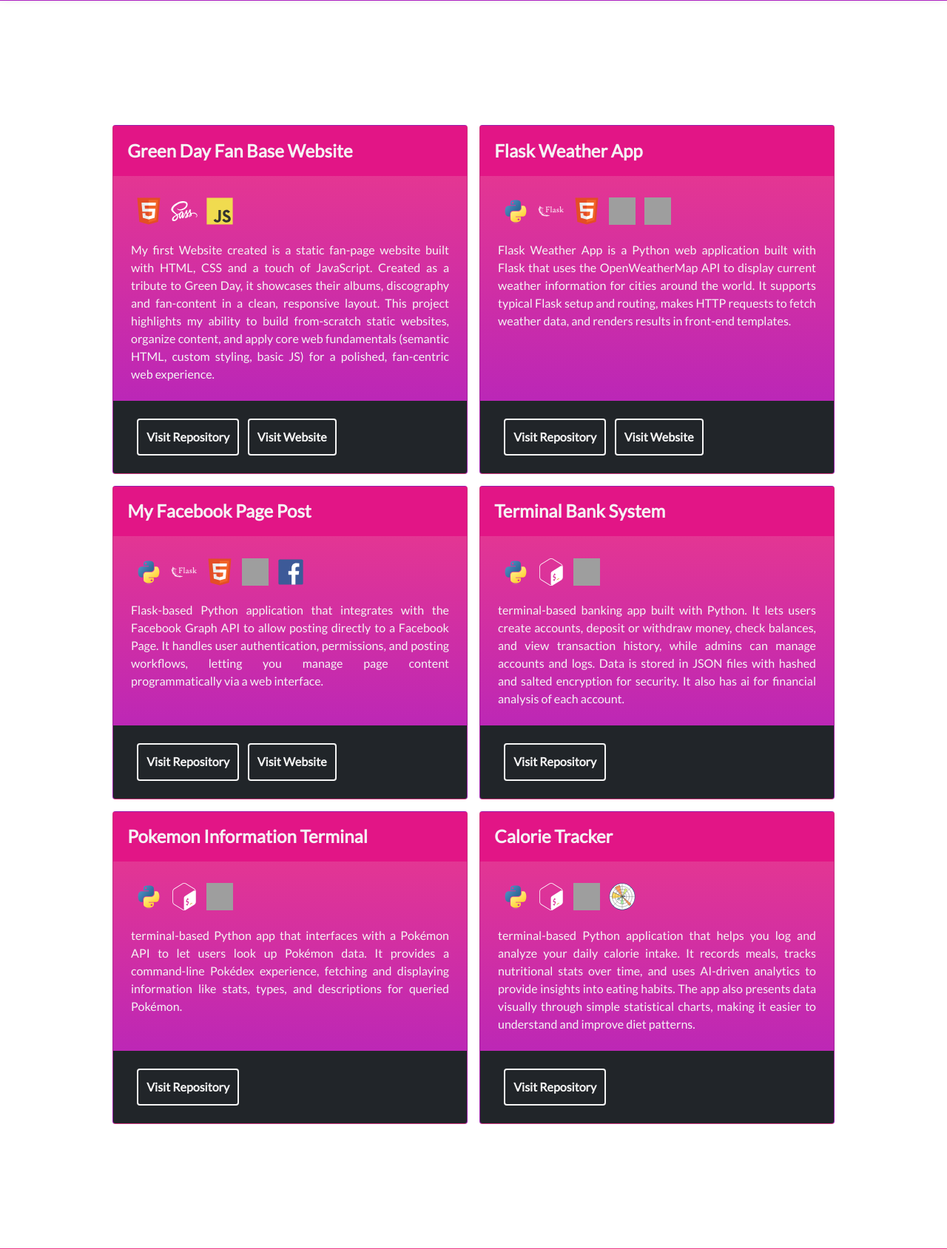
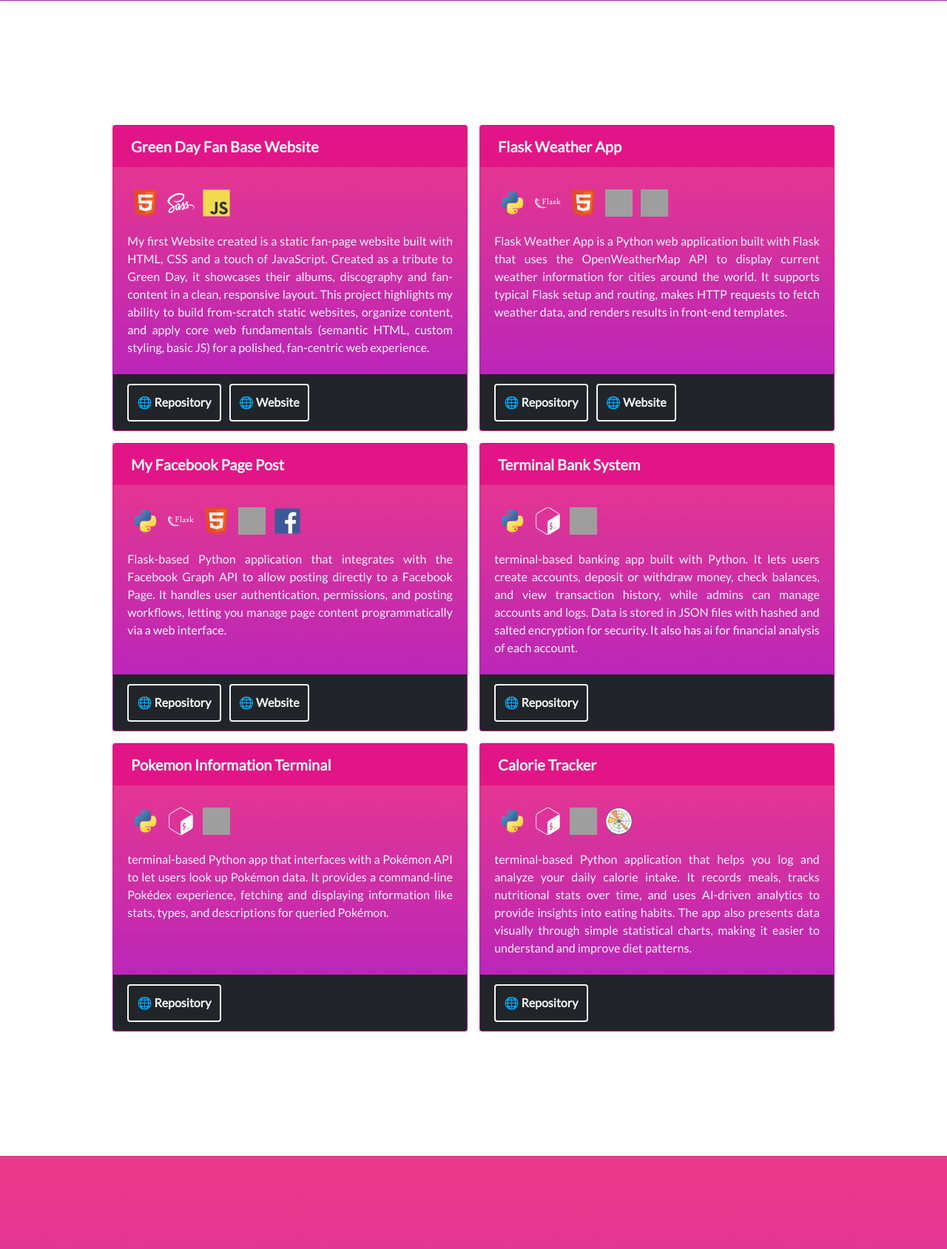
Before and after one commit to savjaylade84/jisun_portfolio, a Flask app: page / in a window 1280 px wide. Shown: the part 1906-3595 px from the top of the page at 74% size. Run offline with Flask 3, Linux system fonts and the light colour scheme; some libraries are stand-ins or nearby versions; grey boxes are pictures that could not be loaded.

Commit message:
fix: Adjust padding in card styles and update heading levels in project template

```diff
--- a/static/css/style.css
+++ b/static/css/style.css
@@ -33,7 +33,7 @@ textarea {
   width: 30rem;
 }
 .card-deck .card-title {
-  padding: 0.8em;
+  padding: 0.8em 1.2em;
   color: whitesmoke;
   font-weight: 600;
   background-color: #e21586;
@@ -41,11 +41,11 @@ textarea {
 }
 .card-deck .card-body {
   color: #F5F5F5;
-  padding: 1.5em 1.5em;
+  padding: 1.5em 1.2em;
 }
 .card-deck .card-footer {
   background-color: #212529;
-  padding: 1.5em 2em;
+  padding: 0.8em 1.2em;
   border: 0px solid transparent;
 }
 
--- a/static/css/style.scss
+++ b/static/css/style.scss
@@ -39,7 +39,7 @@ textarea{
         width: 30rem;
     }
     .card-title{
-        padding: 0.8em;
+        padding: 0.8em 1.2em;
         color:whitesmoke;
         font-weight: 600;
         background-color:#e21586;
@@ -47,11 +47,11 @@ textarea{
     }
     .card-body{
         color: #F5F5F5;
-        padding: 1.5em 1.5em;
+        padding: 1.5em 1.2em;
     }
     .card-footer{
         background-color: $primary-color-blackish;
-        padding: 1.5em 2em;
+        padding: 0.8em 1.2em;
         border: 0px solid transparent;
     }
 }
--- a/templates/project.html
+++ b/templates/project.html
@@ -5,7 +5,7 @@
                 {#  project item #}
                 <div class="card m-2 purple-hue-bg">
 
-                    <h4 class="card-title bottom-padding-xxsmall ">{{ project['Name'] }}</h4>
+                    <h5 class="card-title bottom-padding-xxsmall ">{{ project['Name'] }}</h5>
                     <div class="card-body">
 
 
@@ -20,7 +20,7 @@
                     </div>
 
                     <div class="card-footer">
-                        <a href=" {{ url_for('external_links',name=project['Name'],target=project['Link']) | default('/error') }} " target="_blank" draggable="false" class="btn button button-white right-margin-xsmall">Visit Repository</a>
+                        <a href=" {{ url_for('external_links',name=project['Name'],target=project['Link']) | default('/error') }} " target="_blank" draggable="false" class="btn button button-white right-margin-xsmall">🌐 Repository</a>
 
                         {#
                              this validate if there's any website link on the repository
@@ -28,7 +28,7 @@
                              visit that website
                         #}
                         {% if project['website-link'] %}
-                            <a href=" {{ url_for('external_links',name=project['Name'],target=project['website-link']) | default('/error') }} " target="_blank" draggable="false" class="btn button button-white">Visit Website</a>
+                            <a href=" {{ url_for('external_links',name=project['Name'],target=project['website-link']) | default('/error') }} " target="_blank" draggable="false" class="btn button button-white">🌐 Website</a>
                         {% endif%}
 
                     </div>
```
Also changed, not shown: 1 other file.
